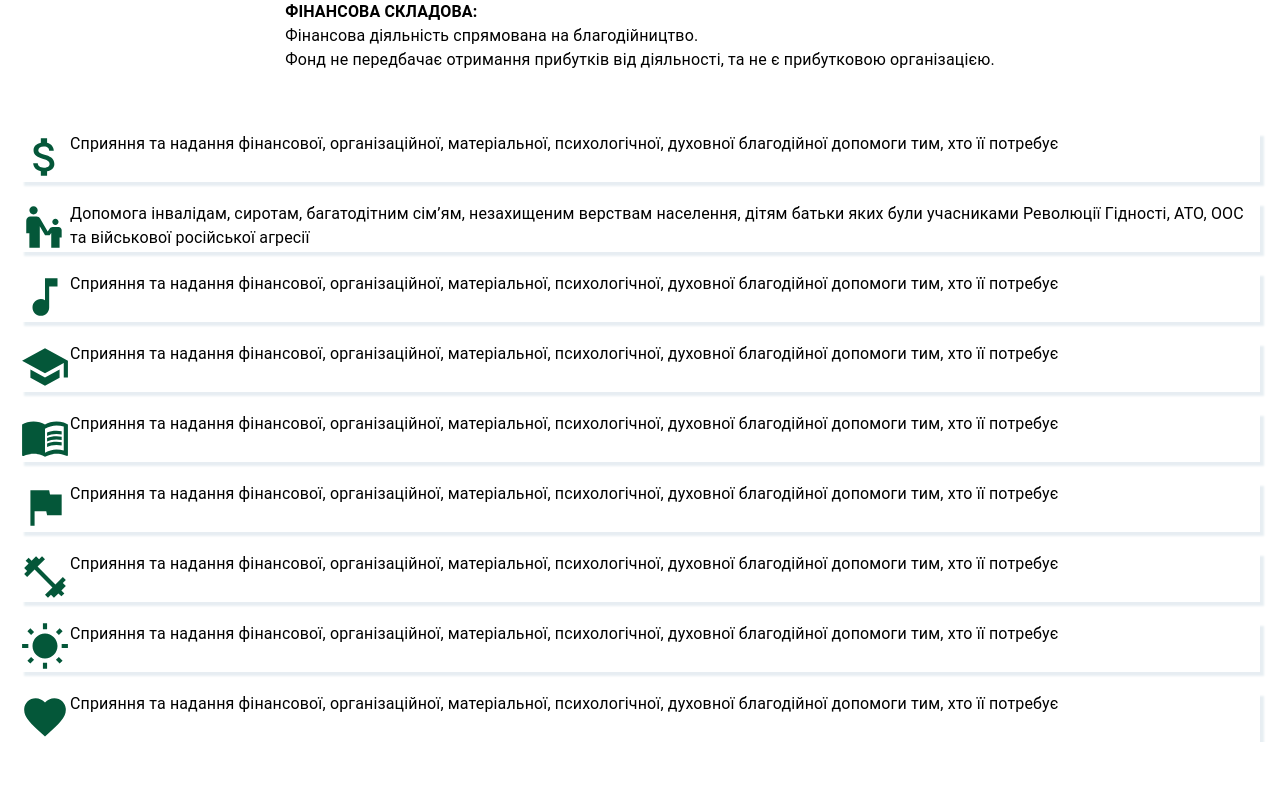
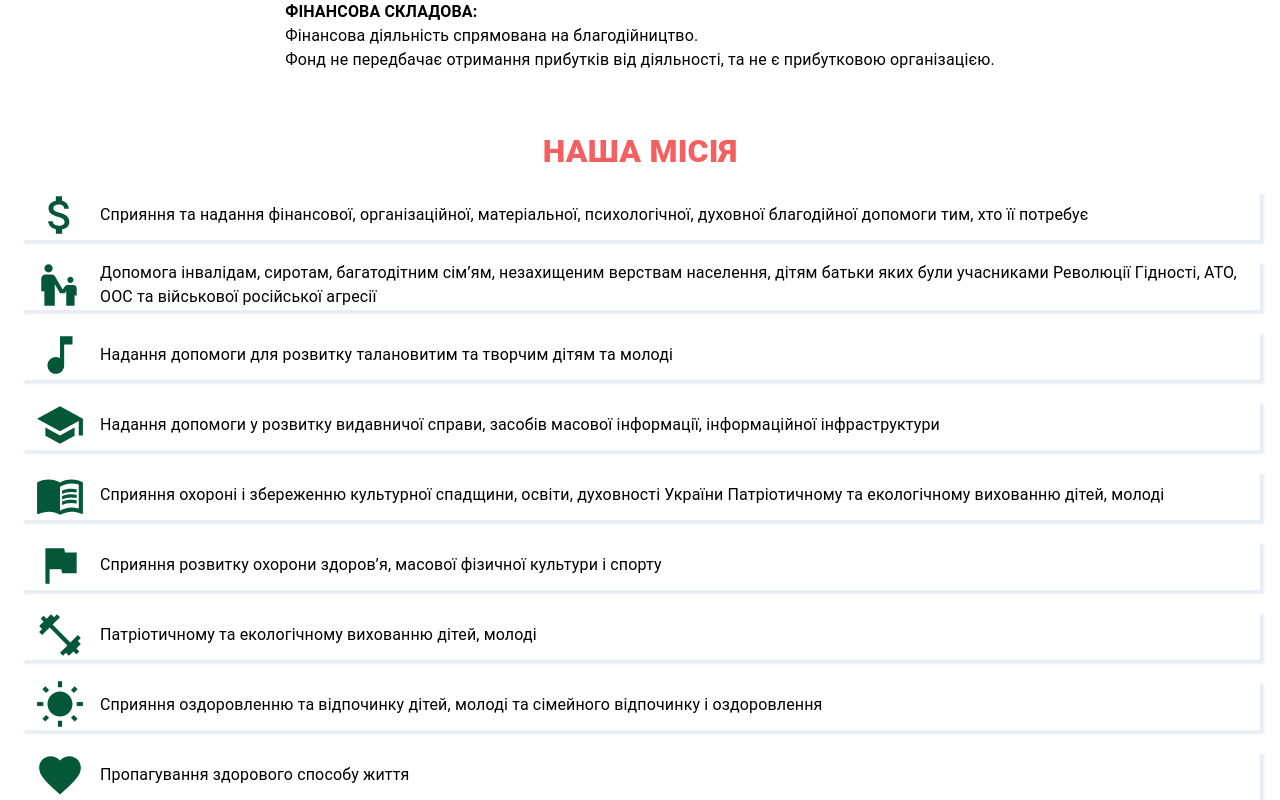
Before and after one commit to Na11a/borisovna, a React (Create React App) app: page / in a window 1280 px wide. Shown: the part 817-1617 px from the top of the page. Before the commit the page ends 1559 px from the top, so only its background shows below. Built offline with nearby package versions, Linux system fonts and the light colour scheme.

Commit message:
added some changes to translation

```diff
--- a/src/components/Purpose/Purpose.tsx
+++ b/src/components/Purpose/Purpose.tsx
@@ -1,5 +1,6 @@
 import { useTranslation } from "react-i18next"
 import { Box } from "@mui/system"
+import { Title } from "../Title"
 import { PurposeCard } from "./PurposeCard"
 
 import AttachMoneyIcon from "@mui/icons-material/AttachMoney"
@@ -12,23 +13,35 @@ import FitnessCenterIcon from "@mui/icons-material/FitnessCenter"
 import WbSunnyIcon from "@mui/icons-material/WbSunny"
 import FavoriteIcon from "@mui/icons-material/Favorite"
 
-const text1 = "Сприяння та надання фінансової, організаційної, матеріальної, психологічної, духовної благодійної допомоги тим, хто її потребує"
-const text2 = "Допомога інвалідам, сиротам, багатодітним сім’ям, незахищеним верствам населення, дітям батьки яких були учасниками Революції Гідності, АТО, ООС та військової російської агресії"
+const SECTION_NAME = "PURPOSE AND DIRECTIONS OF THE FOUNDATION"
+
+const iconOrder = [
+  AttachMoneyIcon,
+  EscalatorWarningIcon,
+  MusicNoteIcon,
+  SchoolIcon,
+  MenuBookIcon,
+  FlagIcon,
+  FitnessCenterIcon,
+  WbSunnyIcon,
+  FavoriteIcon
+]
 
 export const Purpose = () => {
   const { t } = useTranslation()
 
   return (
     <Box>
-      <PurposeCard icon={AttachMoneyIcon} text={text1}/>
-      <PurposeCard icon={EscalatorWarningIcon} text={text2}/>
-      <PurposeCard icon={MusicNoteIcon} text={text1}/>
-      <PurposeCard icon={SchoolIcon} text={text1}/>
-      <PurposeCard icon={MenuBookIcon} text={text1}/>
-      <PurposeCard icon={FlagIcon} text={text1}/>
-      <PurposeCard icon={FitnessCenterIcon} text={text1}/>
-      <PurposeCard icon={WbSunnyIcon} text={text1}/>
-      <PurposeCard icon={FavoriteIcon} text={text1}/>
+      <Title name={t('ourMission.titleBlock.title')}/>
+      {
+        iconOrder.map((icon, i) => (
+          <PurposeCard
+            key={i}
+            icon={icon}
+            text={t(`${SECTION_NAME}.${i + 1}`)}
+          />
+        ))
+      }
     </Box>
   )
 }
--- a/src/components/Purpose/PurposeCard.tsx
+++ b/src/components/Purpose/PurposeCard.tsx
@@ -16,7 +16,8 @@ export const PurposeCard = ({ icon: Icon, text }: PurposeCardProps) => (
 const iconStyle = {
   color: "#045739",
   width: "50px",
-  height: "50px"
+  height: "50px",
+  padding: "0px 15px 0px 15px"
 }
 
 const containerStyle = {
@@ -24,5 +25,6 @@ const containerStyle = {
 
   display: "flex",
   flexDirection: "row",
+  alignItems: "center",
   boxShadow: "4px 4px 2px rgba(24, 85, 130, 0.1)",
 }
--- a/src/locales/en/translation.json
+++ b/src/locales/en/translation.json
@@ -36,6 +36,7 @@
     "2": "Cooperation with foreign companies, organizations, enterprises and citizens to carry out charitable activities and provide charitable assistance."
   },
   "PURPOSE AND DIRECTIONS OF THE FOUNDATION": {
+    "TITLE": "Purpose and directions of the foundation",
     "1": "Promoting and providing financial, organizational, material, psychological, spiritual charitable assistance to those who need it",
     "2": "Assistance to the disabled, orphans, large families, vulnerable groups, children whose parents were participants in the Revolution of Dignity, Anti-terrorist Operation, Operation of United Forces and Russian military aggression",
     "3": "Providing development assistance to talented and creative children and youth.",
--- a/src/locales/uk/translation.json
+++ b/src/locales/uk/translation.json
@@ -36,6 +36,7 @@
     "2": "Співпраця з іноземними компаніями, організаціями, підприємствами та громадянами для здійснення благодійної діяльності та надання благодійної допомоги."
   },
   "PURPOSE AND DIRECTIONS OF THE FOUNDATION": {
+    "TITLE": "Мета та напрямки діяльності фонду",
     "1": "Сприяння та надання фінансової, організаційної, матеріальної, психологічної, духовної благодійної допомоги тим, хто її потребує",
     "2": "Допомога інвалідам, сиротам, багатодітним сім’ям, незахищеним верствам населення, дітям батьки яких були учасниками Революції Гідності, АТО, ООС та військової російської агресії",
     "3": "Надання допомоги для розвитку талановитим та творчим дітям та молоді",
```
